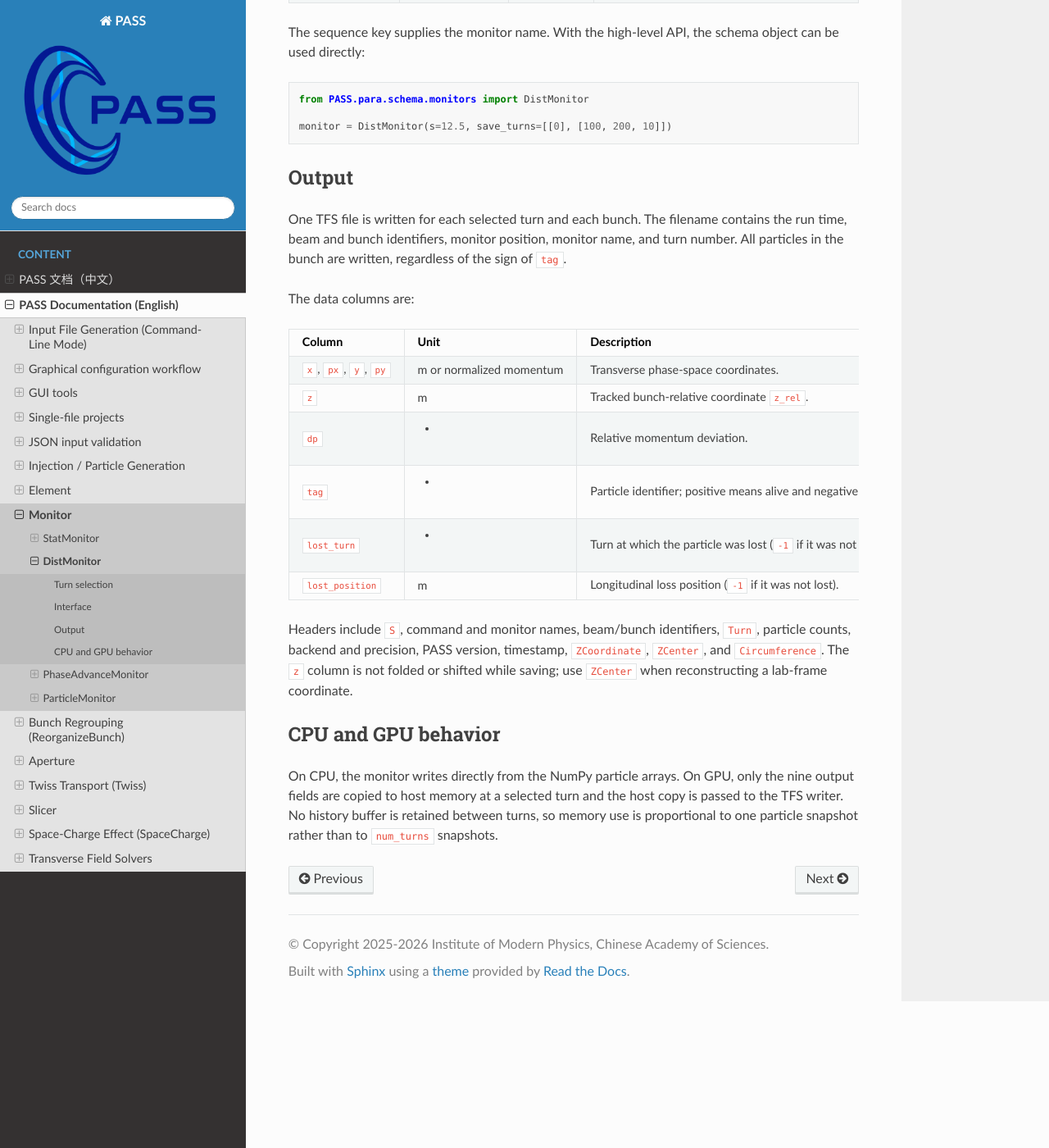
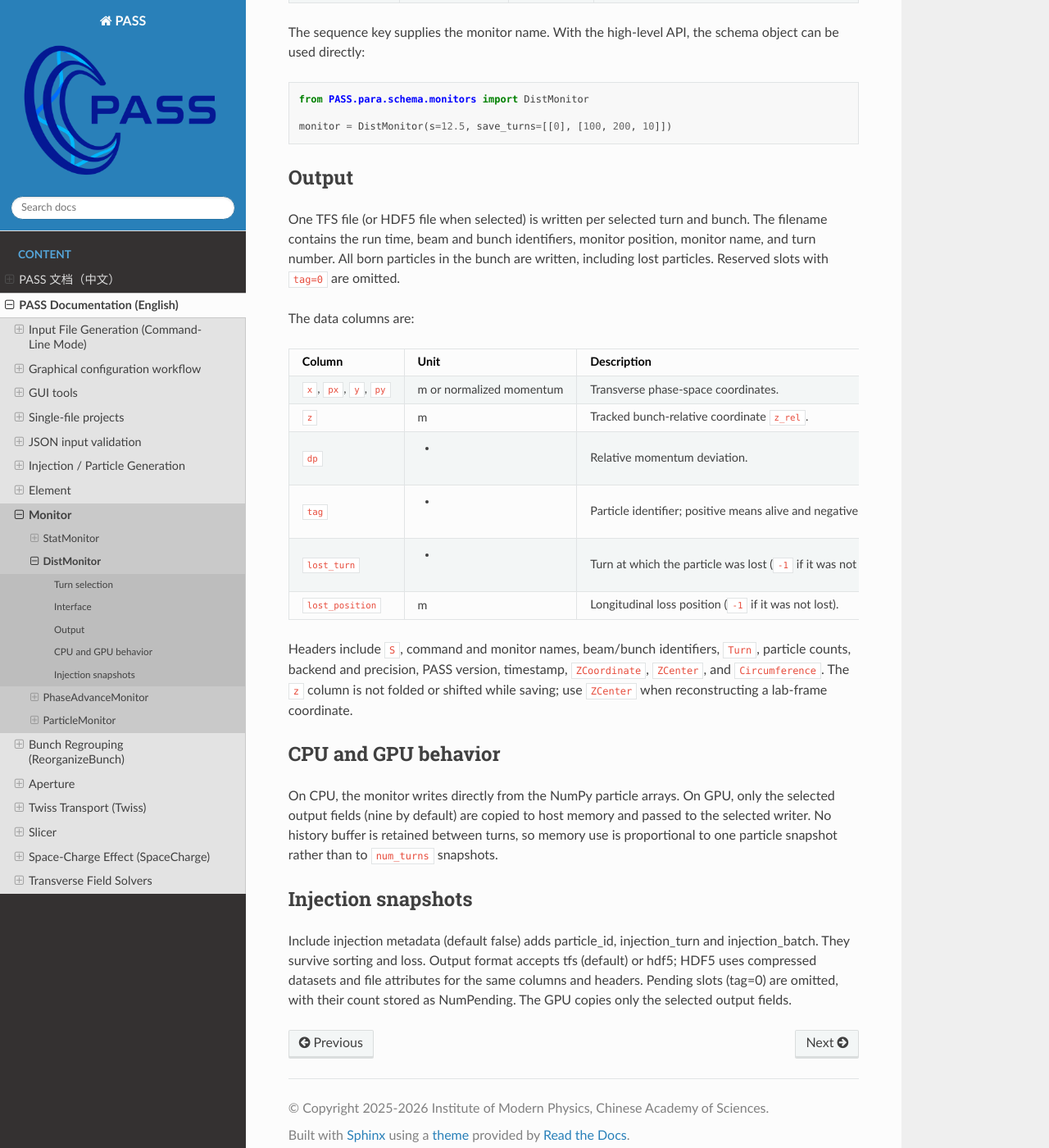
Before and after one commit to changmx/PASS, a Sphinx documentation site: the page built from docs/source/en/monitor/distmonitor.rst, in a window 1280 px wide and 1400 px high, scrolled down 1061 px. Shown: the whole window at 82% size. Built offline with Sphinx 7.4.7 and the Read the Docs theme 3.1.0, drawn with Linux system fonts in a browser that asks for light colours; pages that are not in the unit, such as notebooks, are missing from menus.

Commit message:
feat: optimize save of distribution

```diff
--- a/docs/source/en/monitor/distmonitor.rst
+++ b/docs/source/en/monitor/distmonitor.rst
@@ -73,10 +73,10 @@ schema object can be used directly:
 Output
 ------
 
-One TFS file is written for each selected turn and each bunch. The filename
+One TFS file (or HDF5 file when selected) is written per selected turn and bunch. The filename
 contains the run time, beam and bunch identifiers, monitor position, monitor
-name, and turn number. All particles in the bunch are written, regardless of
-the sign of ``tag``.
+name, and turn number. All born particles in the bunch are written, including
+lost particles. Reserved slots with ``tag=0`` are omitted.
 
 The data columns are:
 
@@ -116,7 +116,16 @@ CPU and GPU behavior
 --------------------
 
 On CPU, the monitor writes directly from the NumPy particle arrays. On GPU,
-only the nine output fields are copied to host memory at a selected turn and
-the host copy is passed to the TFS writer. No history buffer is retained
+only the selected output fields (nine by default) are copied to host memory
+and passed to the selected writer. No history buffer is retained
 between turns, so memory use is proportional to one particle snapshot rather
 than to ``num_turns`` snapshots.
+
+Injection snapshots
+-------------------
+
+Include injection metadata (default false) adds particle_id, injection_turn and
+injection_batch. They survive sorting and loss. Output format accepts tfs
+(default) or hdf5; HDF5 uses compressed datasets and file attributes for the
+same columns and headers. Pending slots (tag=0) are omitted, with their count
+stored as NumPending. The GPU copies only the selected output fields.
```
Also changed, not shown: docs/source/zh/monitor/distmonitor.rst (+13 -5 lines), 1 other file.
